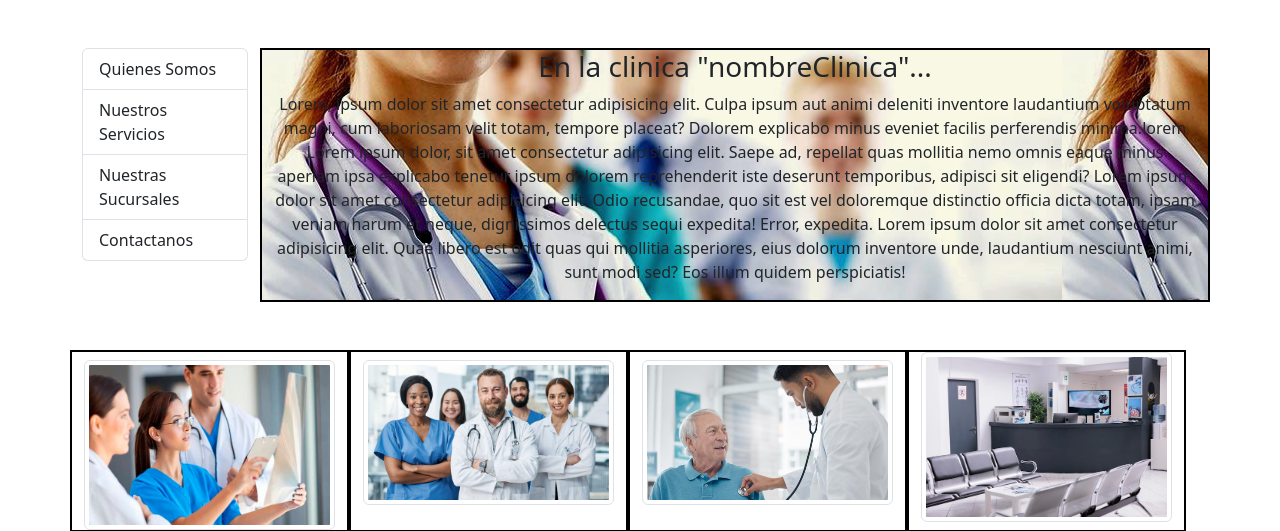
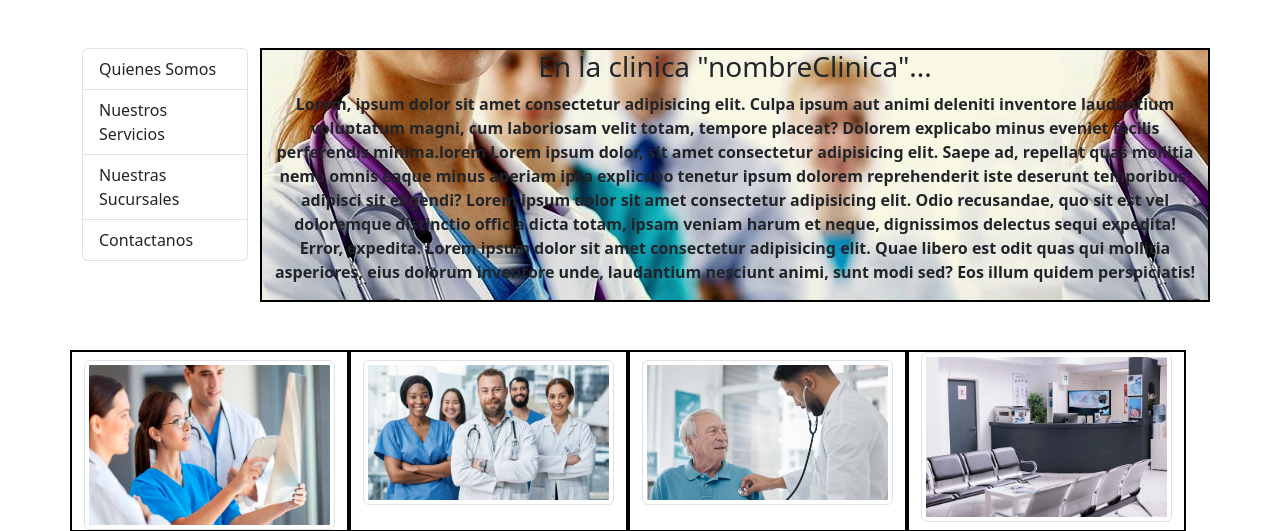
Before and after one commit to julioemansilla/clinica23655, a Django app: page / in a window 1280 px wide. Shown: the part 115-646 px from the top of the page. Run offline with Django 4.2, Linux system fonts and the light colour scheme.

Commit message:
se pone en negrita el texto del index

```diff
--- a/clinica23655/core/templates/core/index.html
+++ b/clinica23655/core/templates/core/index.html
@@ -47,7 +47,7 @@
             <div class=" font-weight-bold">
 
                 <h3>En la clinica "nombreClinica"...</h3>
-                <p class="font-weight-bold">Lorem, ipsum dolor sit amet consectetur adipisicing elit. Culpa ipsum aut
+                <p class="font-weight-bold"><b>Lorem, ipsum dolor sit amet consectetur adipisicing elit. Culpa ipsum aut
                     animi deleniti inventore laudantium
                     voluptatum magni, cum laboriosam velit totam, tempore placeat? Dolorem explicabo minus eveniet
                     facilis
@@ -64,7 +64,7 @@
                     Lorem ipsum dolor sit amet consectetur adipisicing elit. Quae libero est odit quas qui mollitia
                     asperiores,
                     eius dolorum inventore unde, laudantium nesciunt animi, sunt modi sed? Eos illum quidem
-                    perspiciatis! </p>
+                    perspiciatis!</b> </p>
             </div>
 
         </div>
```
